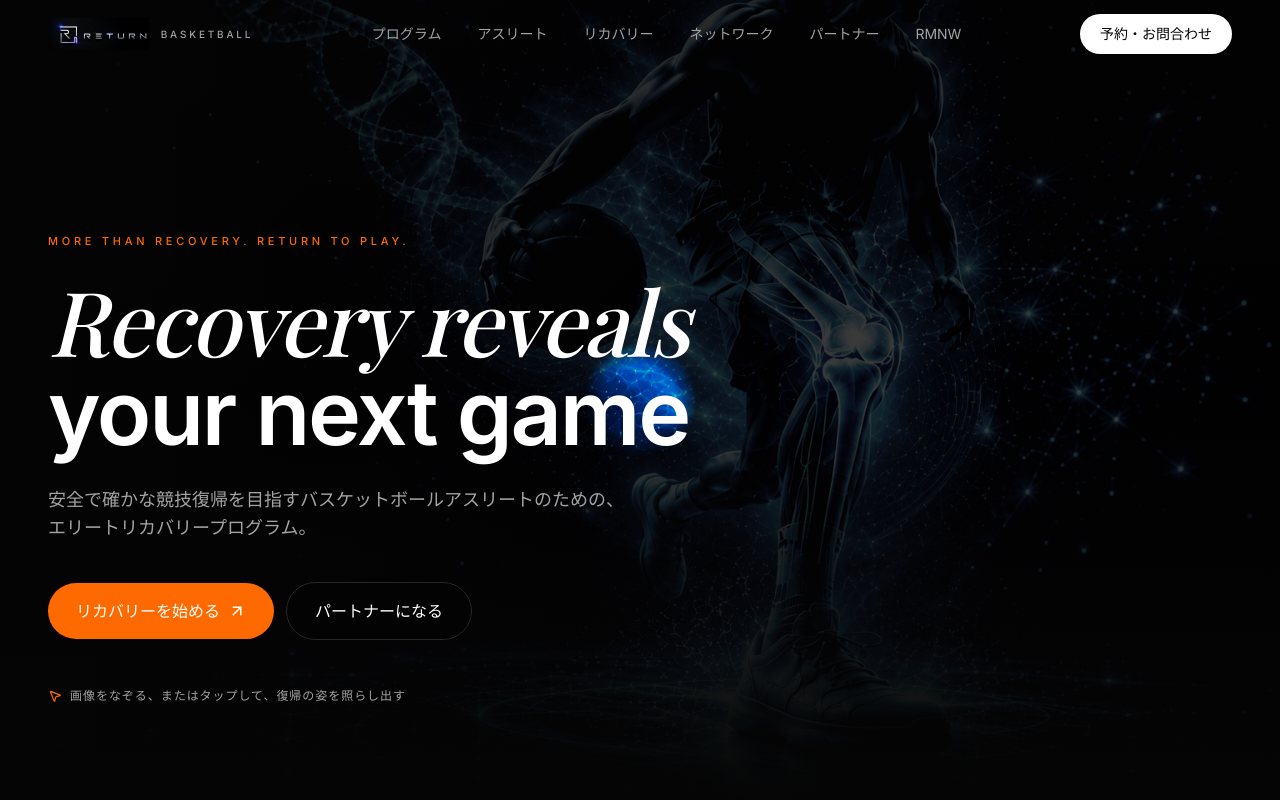
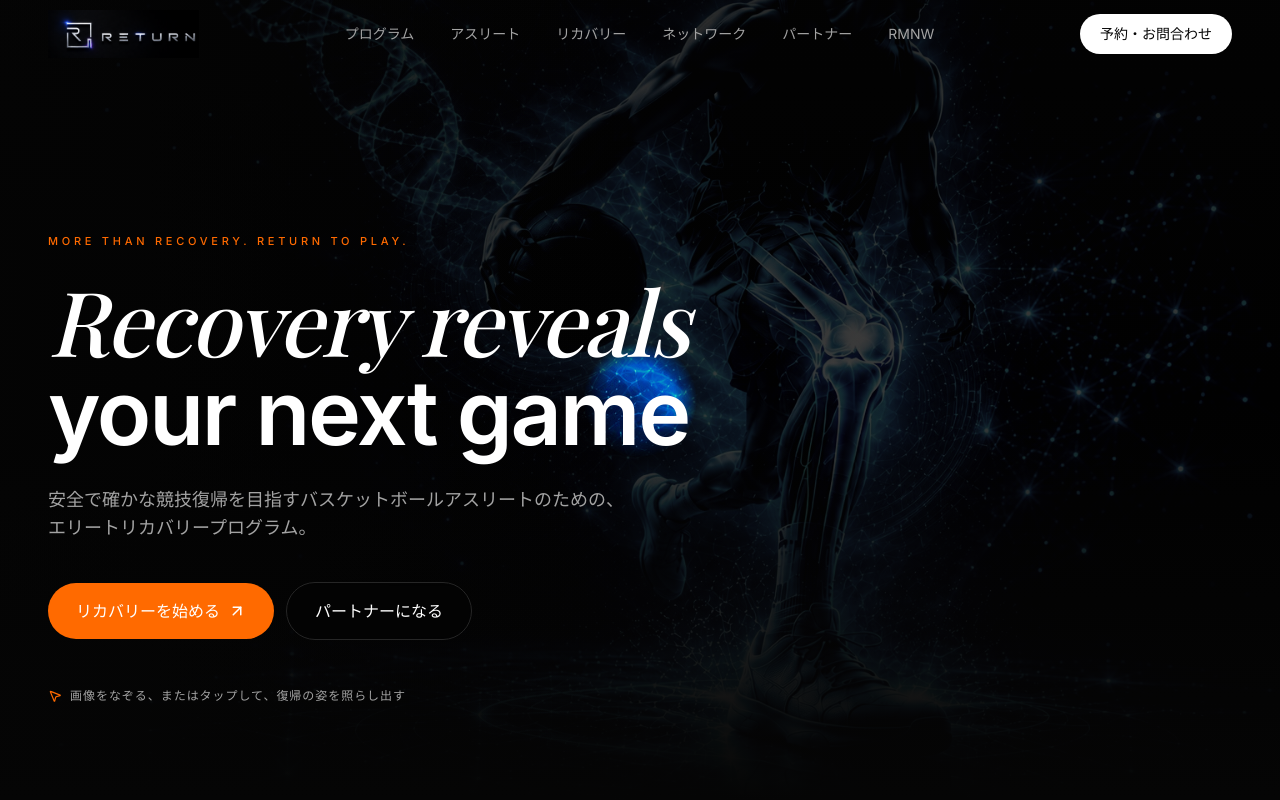
Before and after one commit to dawg2004/basket, a React (Vite) app: page / in a window 1280 px wide. Shown: the top 800 px of the page. Built offline with nearby package versions, Linux system fonts and the light colour scheme; a web font is replaced by a local one.

Commit message:
feat(nav): enlarge logo (h-12), remove BASKETBALL submark text

```diff
--- a/src/components/Nav.tsx
+++ b/src/components/Nav.tsx
@@ -22,16 +22,13 @@ export function Nav({ brand }: { brand: Brand }) {
   }, [open]);
 
   const Wordmark = (
-    <a href="#top" className="group flex items-center gap-3" aria-label={`${brand.mark} ${brand.submark}`}>
+    <a href="#top" className="group flex items-center" aria-label={brand.mark}>
       <img
         src="/logo.png"
         alt={brand.mark}
-        className="h-7 w-auto sm:h-8"
+        className="h-10 w-auto sm:h-12"
         draggable={false}
       />
-      <span className="text-[10px] font-medium uppercase tracking-[0.28em] text-muted transition-colors group-hover:text-fg">
-        {brand.submark}
-      </span>
     </a>
   );
 
```
